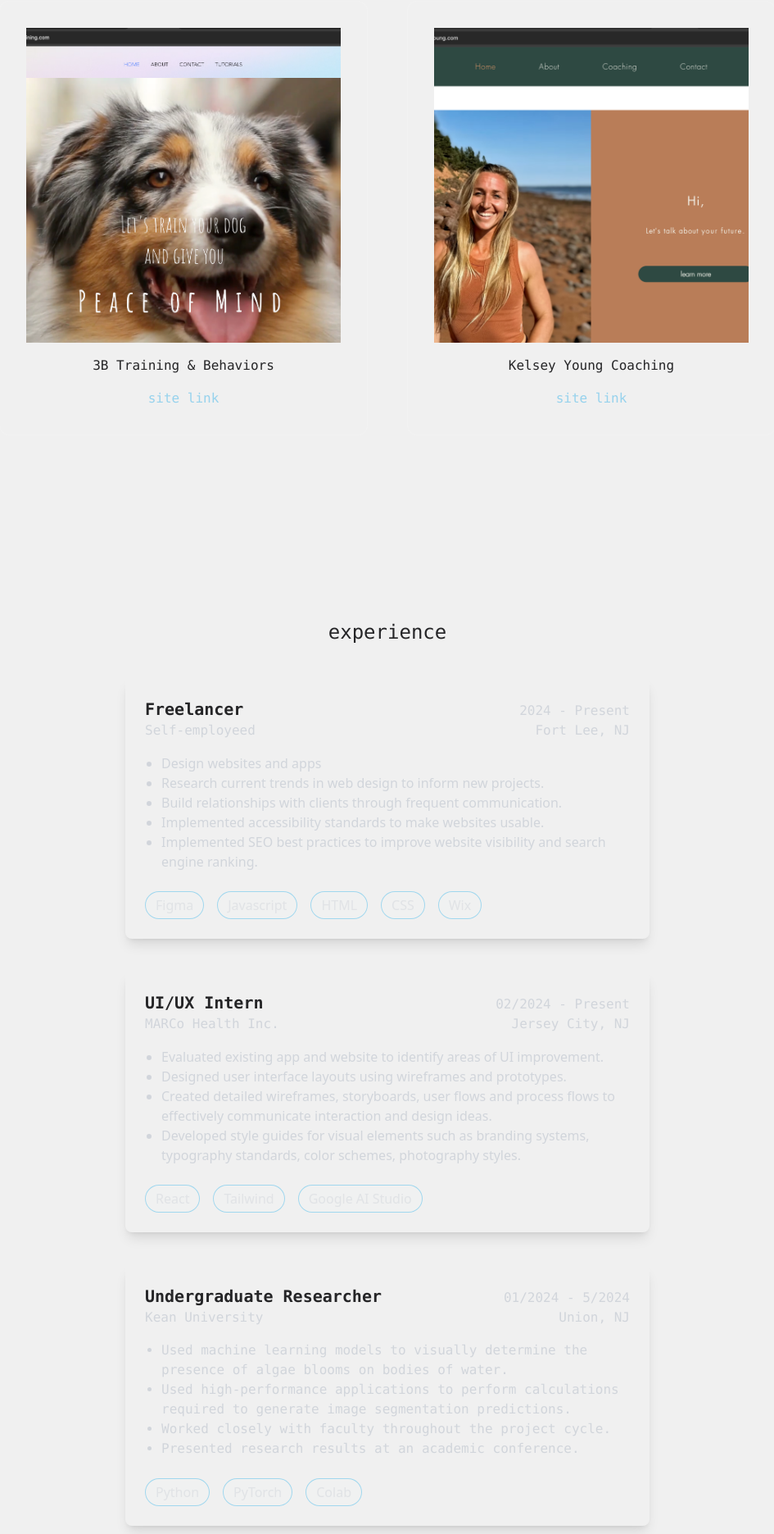
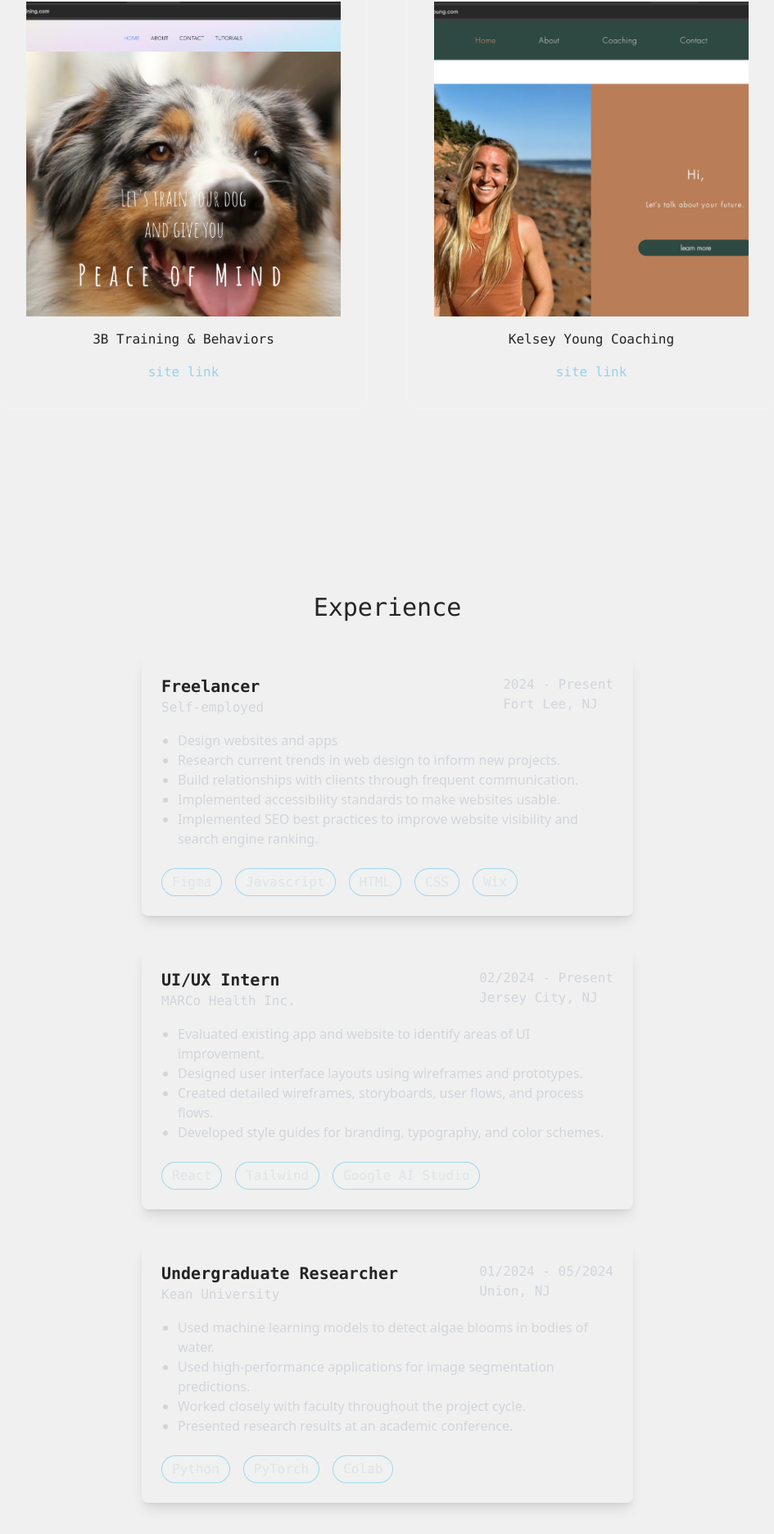
Before and after one commit to ecarminio/portfolio, a Next.js app: page / in a window 1280 px wide. Shown: the part 875-2746 px from the top of the page at 82% size, without its empty margins (167-1112 px from the left). Built offline with nearby package versions, Linux system fonts and the light colour scheme.

Commit message:
mobile responsive update

```diff
--- a/components/experience.js
+++ b/components/experience.js
@@ -1,88 +1,100 @@
 export default function Experience() {
     return (
-        <div className="container flex items-center justify-center flex-col gap-10 mx-auto font-mono ">
-            <h1 className="text-2xl">experience</h1>
-            <div className="shadow-lg w-[50%] rounded-lg p-6">
-                <div className="flex flex-col md:flex-row justify-between items-end">
+        <div className="container flex flex-col items-center justify-center gap-10 px-6 md:px-10 mx-auto font-mono">
+            <h1 className="text-2xl md:text-3xl text-center">Experience</h1>
+
+            {/* Freelancer */}
+            <div className="shadow-lg w-full md:w-[75%] lg:w-[50%] rounded-lg p-6">
+                <div className="flex flex-col md:flex-row justify-between items-start">
                     <div>
-                        <h3 className="text-xl font-bold ">Freelancer</h3>
-                        <p className="text-gray-300 o">Self-employeed</p>
+                        <h3 className="text-xl font-bold">Freelancer</h3>
+                        <p className="text-gray-300">Self-employed</p>
                     </div>
-
-                    <div className="flex flex-col md:flex-col justify-between items-end">
-                        <p className="text-gray-300 ">2024  - Present</p>
-                        <p className="text-gray-300 ">Fort Lee, NJ</p>
+                    <div className="flex flex-col">
+                        <p className="text-gray-300">2024 - Present</p>
+                        <p className="text-gray-300">Fort Lee, NJ</p>
                     </div>
                 </div>
 
-                <ul className="mt-4 text-gray-300 font-sans list-disc pl-5 ">
+                <ul className="mt-4 text-gray-300 font-sans list-disc pl-5">
                     <li>Design websites and apps</li>
                     <li>Research current trends in web design to inform new projects.</li>
                     <li>Build relationships with clients through frequent communication.</li>
                     <li>Implemented accessibility standards to make websites usable.</li>
                     <li>Implemented SEO best practices to improve website visibility and search engine ranking.</li>
                 </ul>
-                <div className="flex flex-row gap-4 items-end font-sans pt-6">
-                    <div className="flex flex-row text-gray-300 text-opacity-50 hover:text-opacity-100 transition-colors bg-sky-50 bg-opacity-10 px-3 py-1 rounded-3xl border border-opacity-35 border-sky-500">Figma</div>
-                    <div className="flex flex-row text-gray-300 text-opacity-50 hover:text-opacity-100 transition-colors bg-sky-50 bg-opacity-10 px-3 py-1 rounded-3xl border border-opacity-35 border-sky-500">Javascript</div>
-                    <div className="flex flex-row text-gray-300 text-opacity-50 hover:text-opacity-100 transition-colors bg-sky-50 bg-opacity-10 px-3 py-1 rounded-3xl border border-opacity-35 border-sky-500">HTML</div>
-                    <div className="flex flex-row text-gray-300 text-opacity-50 hover:text-opacity-100 transition-colors bg-sky-50 bg-opacity-10 px-3 py-1 rounded-3xl border border-opacity-35 border-sky-500">CSS</div>
-                    <div className="flex flex-row text-gray-300 text-opacity-50 hover:text-opacity-100 transition-colors bg-sky-50 bg-opacity-10 px-3 py-1 rounded-3xl border border-opacity-35 border-sky-500">Wix</div>
+
+                <div className="flex flex-wrap gap-4 pt-6">
+                    {["Figma", "Javascript", "HTML", "CSS", "Wix"].map(skill => (
+                        <div key={skill} className="flex flex-row text-gray-300 text-opacity-50 hover:text-opacity-100 transition-colors bg-sky-50 bg-opacity-10 px-3 py-1 rounded-3xl border border-opacity-35 border-sky-500">
+                            {skill}
+                        </div>
+                    ))}
                 </div>
             </div>
-            <div className="shadow-lg w-[50%] rounded-lg p-6">
-                <div className="flex flex-col md:flex-row justify-between items-end">
+
+            {/* UI/UX Intern */}
+            <div className="shadow-lg w-full md:w-[75%] lg:w-[50%] rounded-lg p-6">
+                <div className="flex flex-col md:flex-row justify-between items-start">
                     <div>
-                        <h3 className="text-xl font-bold ">UI/UX Intern</h3>
-                        <p className="text-gray-300 o">MARCo Health Inc.</p>
+                        <h3 className="text-xl font-bold">UI/UX Intern</h3>
+                        <p className="text-gray-300">MARCo Health Inc.</p>
                     </div>
-
-                    <div className="flex flex-col md:flex-col justify-between items-end">
-                        <p className="text-gray-300 ">02/2024  - Present</p>
-                        <p className="text-gray-300 ">Jersey City, NJ</p>
+                    <div className="flex flex-col">
+                        <p className="text-gray-300">02/2024 - Present</p>
+                        <p className="text-gray-300">Jersey City, NJ</p>
                     </div>
                 </div>
 
-                <ul className="mt-4 text-gray-300 list-disc font-sans pl-5 ">
+                <ul className="mt-4 text-gray-300 font-sans list-disc pl-5">
                     <li>Evaluated existing app and website to identify areas of UI improvement.</li>
                     <li>Designed user interface layouts using wireframes and prototypes.</li>
-                    <li>Created detailed wireframes, storyboards, user flows and process flows to effectively communicate interaction and design ideas.</li>
-                    <li>Developed style guides for visual elements such as branding systems, typography standards, color schemes, photography styles.</li>
+                    <li>Created detailed wireframes, storyboards, user flows, and process flows.</li>
+                    <li>Developed style guides for branding, typography, and color schemes.</li>
                 </ul>
-                <div className="flex flex-row gap-4 items-end font-sans pt-6">
-                    <div className="flex flex-row text-gray-300 text-opacity-50 hover:text-opacity-100 transition-colors bg-sky-50 bg-opacity-10 px-3 py-1 rounded-3xl border border-opacity-35 border-sky-500">React</div>
-                    <div className="flex flex-row text-gray-300 text-opacity-50 hover:text-opacity-100 transition-colors bg-sky-50 bg-opacity-10 px-3 py-1 rounded-3xl border border-opacity-35 border-sky-500">Tailwind</div>
-                    <div className="flex flex-row text-gray-300 text-opacity-50 hover:text-opacity-100 transition-colors bg-sky-50 bg-opacity-10 px-3 py-1 rounded-3xl border border-opacity-35 border-sky-500">Google AI Studio</div>
 
+                <div className="flex flex-wrap gap-4 pt-6">
+                    {["React", "Tailwind", "Google AI Studio"].map(skill => (
+                        <div key={skill} className="flex flex-row text-gray-300 text-opacity-50 hover:text-opacity-100 transition-colors bg-sky-50 bg-opacity-10 px-3 py-1 rounded-3xl border border-opacity-35 border-sky-500">
+                            {skill}
+                        </div>
+                    ))}
                 </div>
             </div>
 
-            <div className="shadow-lg w-[50%] rounded-lg p-6">
-                <div className="flex flex-col md:flex-row justify-between items-end">
+            {/* Undergraduate Researcher */}
+            <div className="shadow-lg w-full md:w-[75%] lg:w-[50%] rounded-lg p-6">
+                <div className="flex flex-col md:flex-row justify-between items-start">
                     <div>
-                        <h3 className="text-xl font-bold ">Undergraduate Researcher</h3>
-                        <p className="text-gray-300 o">Kean University</p>
+                        <h3 className="text-xl font-bold">Undergraduate Researcher</h3>
+                        <p className="text-gray-300">Kean University</p>
                     </div>
-
-                    <div className="flex flex-col md:flex-col justify-between items-end">
-                        <p className="text-gray-300 ">01/2024  - 5/2024</p>
-                        <p className="text-gray-300 ">Union, NJ</p>
+                    <div className="flex flex-col">
+                        <p className="text-gray-300">01/2024 - 05/2024</p>
+                        <p className="text-gray-300">Union, NJ</p>
                     </div>
                 </div>
 
-                <ul className="mt-4 text-gray-300 list-disc pl-5 ">
-                    <li>Used machine learning models to visually determine the presence of algae blooms on bodies of water.</li>
-                    <li>Used high-performance applications to perform calculations required to generate image segmentation predictions.</li>
+                <ul className="mt-4 text-gray-300 font-sans list-disc pl-5">
+                    <li>Used machine learning models to detect algae blooms in bodies of water.</li>
+                    <li>Used high-performance applications for image segmentation predictions.</li>
                     <li>Worked closely with faculty throughout the project cycle.</li>
                     <li>Presented research results at an academic conference.</li>
                 </ul>
-                <div className="flex flex-row gap-4 items-end pt-6">
-                    <div className="flex flex-row font-sans text-gray-300 text-opacity-50 hover:text-opacity-100 transition-colors bg-sky-50 bg-opacity-10 px-3 py-1 rounded-3xl border border-opacity-35 border-sky-500">Python</div>
-                    <div className="flex flex-row font-sans text-gray-300 text-opacity-50 hover:text-opacity-100 transition-colors bg-sky-50 bg-opacity-10 px-3 py-1 rounded-3xl border border-opacity-35 border-sky-500">PyTorch</div>
-                    <div className="flex flex-row font-sans text-gray-300 text-opacity-50 hover:text-opacity-100 transition-colors bg-sky-50 bg-opacity-10 px-3 py-1 rounded-3xl border border-opacity-35 border-sky-500">Colab</div>
+
+                <div className="flex flex-wrap gap-4 pt-6">
+                    {["Python", "PyTorch", "Colab"].map(skill => (
+                        <div key={skill} className="flex flex-row text-gray-300 text-opacity-50 hover:text-opacity-100 transition-colors bg-sky-50 bg-opacity-10 px-3 py-1 rounded-3xl border border-opacity-35 border-sky-500">
+                            {skill}
+                        </div>
+                    ))}
                 </div>
             </div>
-            <a href="/eric-carminio-resume.pdf" download className="bg-slate-50 bg-opacity-10 border border-sky-500 hover:bg-sky-500 px-6 py-2 text-white hover:text-black rounded-xl">Download Resume</a>
+
+            {/* Download Resume */}
+            <a href="/eric-carminio-resume.pdf" download className="bg-slate-50 bg-opacity-10 border border-sky-500 hover:bg-sky-500 px-6 py-2 text-white hover:text-black rounded-xl text-center">
+                Download Resume
+            </a>
         </div>
     );
 }
--- a/components/footer.js
+++ b/components/footer.js
@@ -2,7 +2,7 @@ import Image from 'next/image';
 
 export default function Footer() {
     return (
-        <footer className="row-start-3 font-mono flex gap-6 flex-wrap items-center justify-between px-72 w-full dark:bg-[#252527] p-4">
+        <footer className="row-start-3 font-mono flex flex-wrap items-center justify-center md:justify-between gap-4 md:gap-6 px-4 md:px-12 lg:px-24 w-full dark:bg-[#252527] p-4 text-center md:text-left">
             <p>201-229-8982</p>
             <p>carminioe@icloud.com</p>
             <p>Fort Lee, NJ</p>
--- a/components/projects.js
+++ b/components/projects.js
@@ -1,26 +1,23 @@
 import React from "react";
-
 
 const Projects = () => {
     return (
-        <div className="flex flex-col items-center justify-center gap-8 p-40">
-            <h1 className="font-mono p-8 text-2xl">projects</h1>
-            <div className="flex flex-row">
-                <div className="flex flex-row gap-12">
-                    <div className="flex flex-col border-white border p-8 rounded-xl border-opacity-15 items-center">
-                        <div className="w-96 h-96 overflow-hidden">
-                            <img src="3b.png" className="w-full h-full object-cover" />
-                        </div>
-                        <p className="text-center p-4 font-mono">3B Training & Behaviors</p>
-                        <a className="font-mono text-sky-500 text-opacity-40 hover:text-sky-500 " href="https://www.3bdogtraining.com//">site link</a>
+        <div className="flex flex-col items-center justify-center gap-8 p-10 md:p-20 lg:p-40">
+            <h1 className="font-mono p-4 text-xl md:text-2xl">projects</h1>
+            <div className="flex flex-col md:flex-row gap-8 md:gap-12">
+                <div className="flex flex-col border-white border p-6 md:p-8 rounded-xl border-opacity-15 items-center">
+                    <div className="w-72 h-72 md:w-96 md:h-96 overflow-hidden">
+                        <img src="3b.png" className="w-full h-full object-cover" alt="3B Training & Behaviors" />
                     </div>
-                    <div className="flex flex-col border-white border p-8 rounded-xl border-opacity-15 items-center">
-                        <div className="w-96 h-96 overflow-hidden">
-                            <img src="kelsey.png" className="w-full h-full object-cover" />
-                        </div>
-                        <p className="text-center p-4 font-mono">Kelsey Young Coaching</p>
-                        <a className="font-mono text-sky-500 text-opacity-40 hover:text-sky-500 " href="https://www.kelseydyoung.com/">site link</a>
+                    <p className="text-center p-4 font-mono">3B Training & Behaviors</p>
+                    <a className="font-mono text-sky-500 text-opacity-40 hover:text-sky-500" href="https://www.3bdogtraining.com/">site link</a>
+                </div>
+                <div className="flex flex-col border-white border p-6 md:p-8 rounded-xl border-opacity-15 items-center">
+                    <div className="w-72 h-72 md:w-96 md:h-96 overflow-hidden">
+                        <img src="kelsey.png" className="w-full h-full object-cover" alt="Kelsey Young Coaching" />
                     </div>
+                    <p className="text-center p-4 font-mono">Kelsey Young Coaching</p>
+                    <a className="font-mono text-sky-500 text-opacity-40 hover:text-sky-500" href="https://www.kelseydyoung.com/">site link</a>
                 </div>
             </div>
         </div>
--- a/components/technologies.js
+++ b/components/technologies.js
@@ -6,7 +6,7 @@ import { motion } from "framer-motion";
 
 export default function Technologies() {
     return (
-        <div className="flex flex-col items-center  justify-center gap-4 h-fit p-40">
+        <div className="flex flex-col items-center justify-center gap-6 p-10 sm:p-16 md:p-20 lg:p-28">
             <h2 className="text-center text-2xl font-mono p-10">technologies</h2>
             <div className="flex flex-wrap items-center justify-center gap-4">
                 <div
```
Also changed, not shown: components/aboutMe.js (+6 -7 lines), components/chatbot.js (+16 -10 lines), components/cta.js (+12 -10 lines), components/education.js (+17 -12 lines), components/nav.js (+3 -5 lines).
